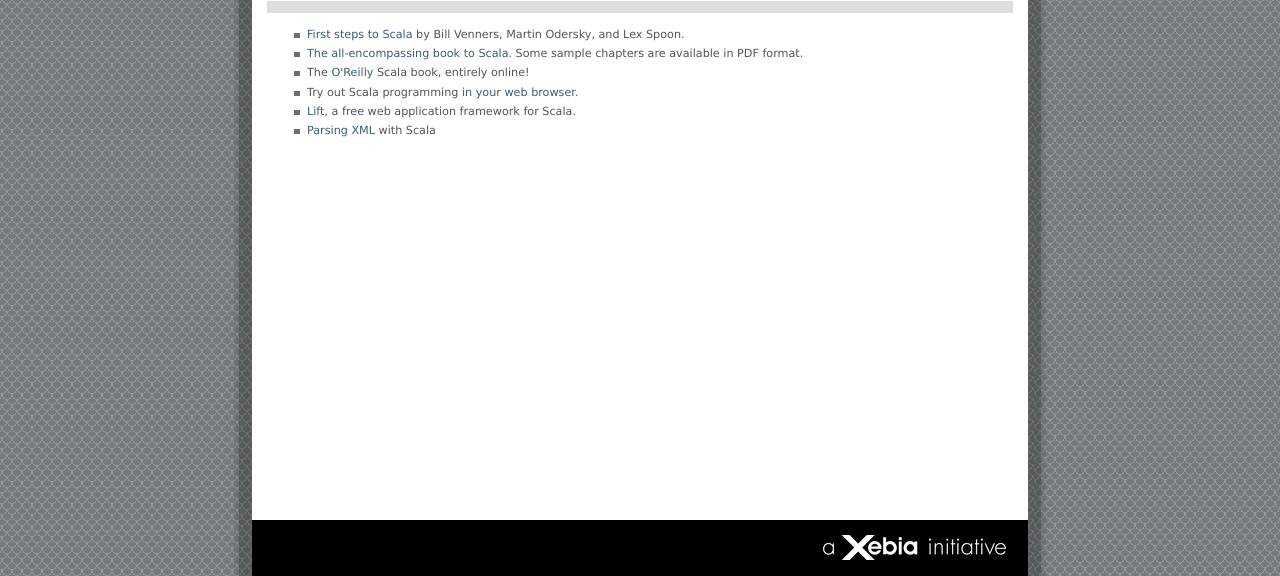
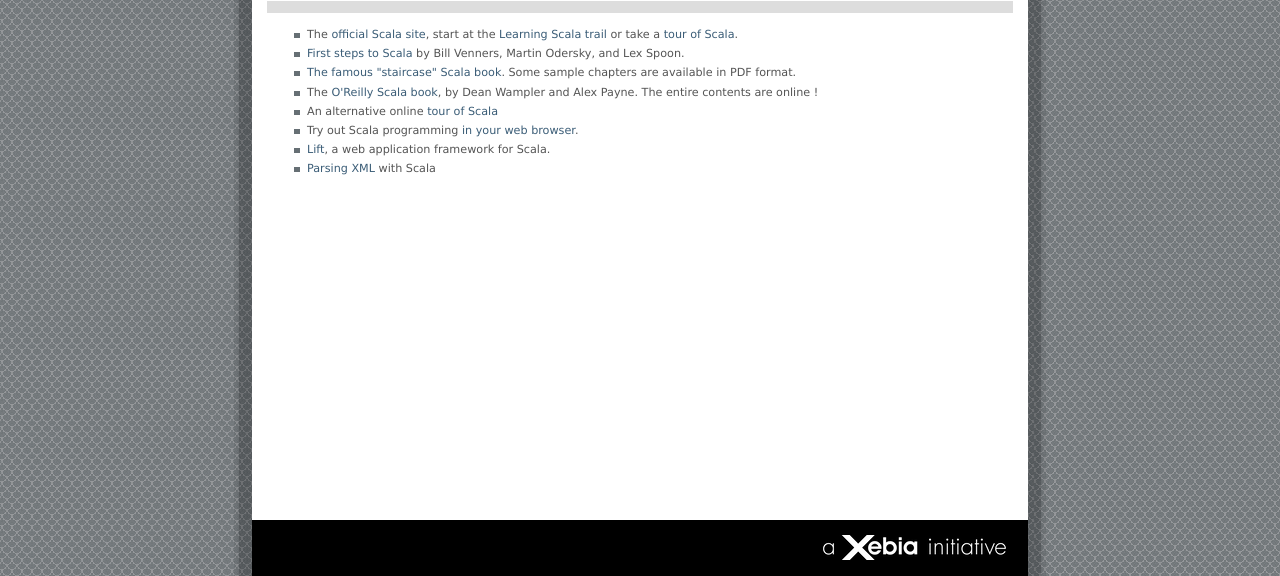
Before and after one commit to scala-labs/scala-labs.github.com, a Jekyll site: the page built from learning-scala.html, in a window 1280 px wide, cut to the strip 324-900 px from the top of the page. Built offline with Jekyll 4.4.1, drawn with Linux system fonts in a browser that asks for light colours.

Commit message:
Updated the LEarning Scala page with some extra links

```diff
--- a/learning-scala.html
+++ b/learning-scala.html
@@ -9,11 +9,13 @@ id: learning-scala
 
 <p class="text-content">
 <ul>
+  <li>The <a href="http://www.scala-lang.org/">official Scala site</a>, start at the <a href="http://www.scala-lang.org/node/1305">Learning Scala trail</a> or take a <a href="http://www.scala-lang.org/node/104">tour of Scala</a>.</li>
 	<li><a href="http://www.artima.com/scalazine/articles/steps.html">First steps to Scala</a> by Bill Venners, Martin Odersky, and Lex Spoon.</li>
-	<li><a href="http://www.artima.com/shop/programming_in_scala">The all-encompassing book to Scala</a>. Some sample chapters are available in PDF format.</li>
-	<li>The <a href="http://programming-scala.labs.oreilly.com/">O'Reilly</a> Scala book, entirely online!</li>
+	<li><a href="http://www.artima.com/shop/programming_in_scala">The famous "staircase" Scala book</a>. Some sample chapters are available in PDF format.</li>
+	<li>The <a href="http://programming-scala.labs.oreilly.com/">O'Reilly Scala book</a>, by Dean Wampler and Alex Payne. The entire contents are online !</li>
+	<li>An alternative online <a href="http://www.naildrivin5.com/scalatour/wiki_pages/MainPage">tour of Scala</a></li>
 	<li>Try out Scala programming <a href="http://www.simplyscala.com/">in your web browser</a>.</li>
-	<li><a href="http://liftweb.net/">Lift</a>, a free web application framework for Scala.</li>
+	<li><a href="http://liftweb.net/">Lift</a>, a web application framework for Scala.</li>
 	<li><a href="http://www.ibm.com/developerworks/java/library/x-scalaxml/index.html">Parsing XML</a> with Scala</li>
 </ul>
 </p>
```
